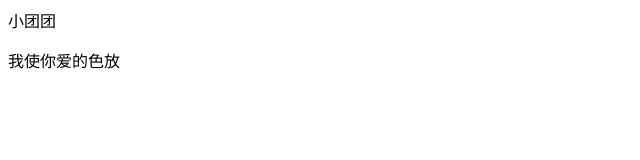
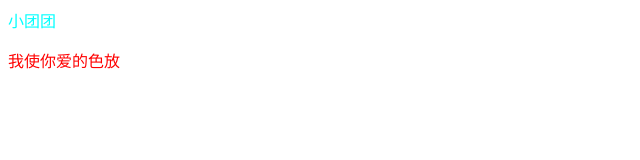
Before and after one commit to cynthia-908/together_demo, a plain HTML site: page index.html in a window 1280 px wide. Shown: the whole page, without its empty margins (0-640 px from the left). Drawn offline with Linux system fonts and the light colour scheme.

Commit message:
reset css

```diff
--- a/index.html
+++ b/index.html
@@ -5,6 +5,7 @@
     <meta name="viewport" content="width=device-width, initial-scale=1.0">
     <meta http-equiv="X-UA-Compatible" content="ie=edge">
     <title>Document</title>
+    <link rel="stylesheet" href="./index.css">
 </head>
 <body>
     <div>小团团</div>
```
